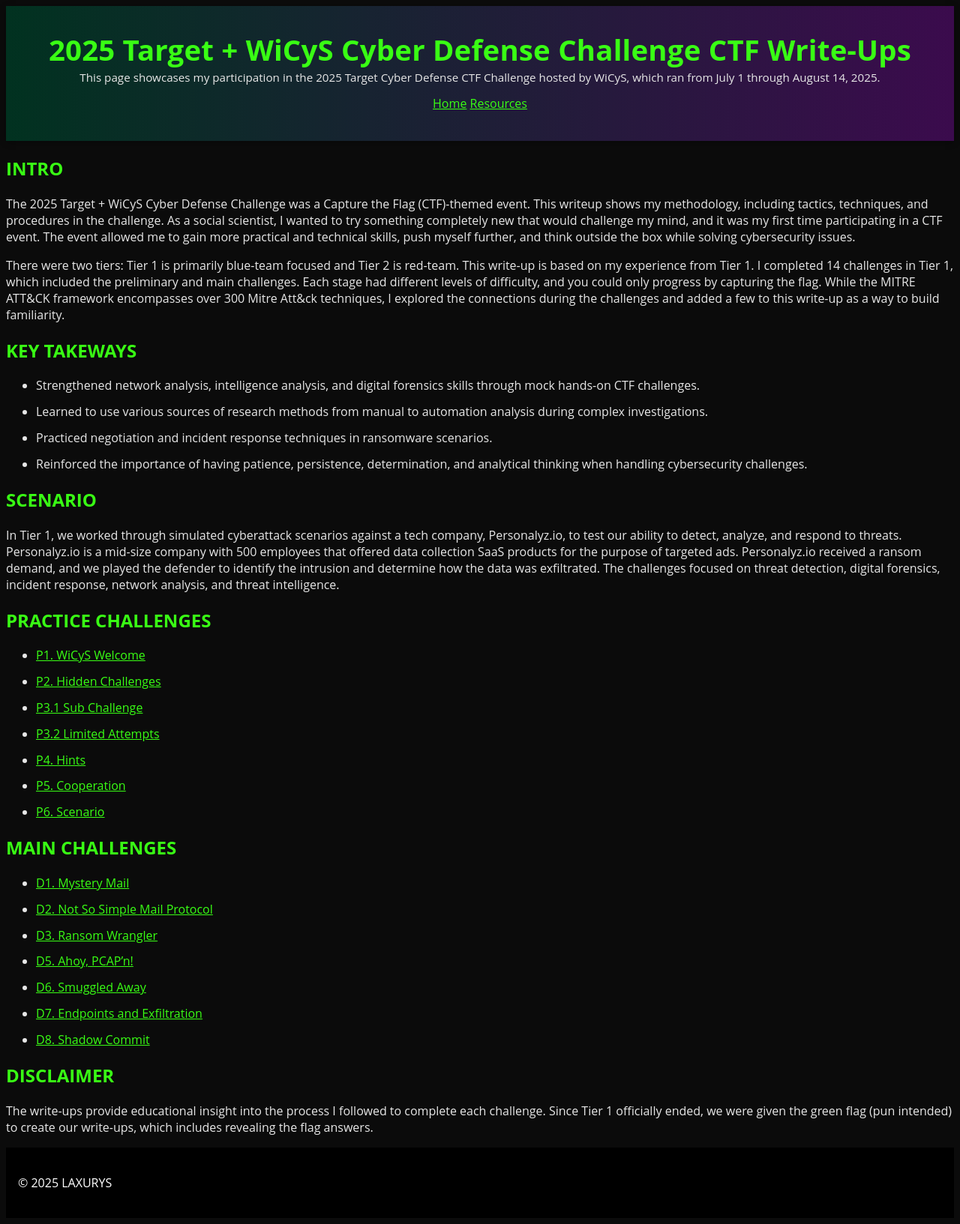
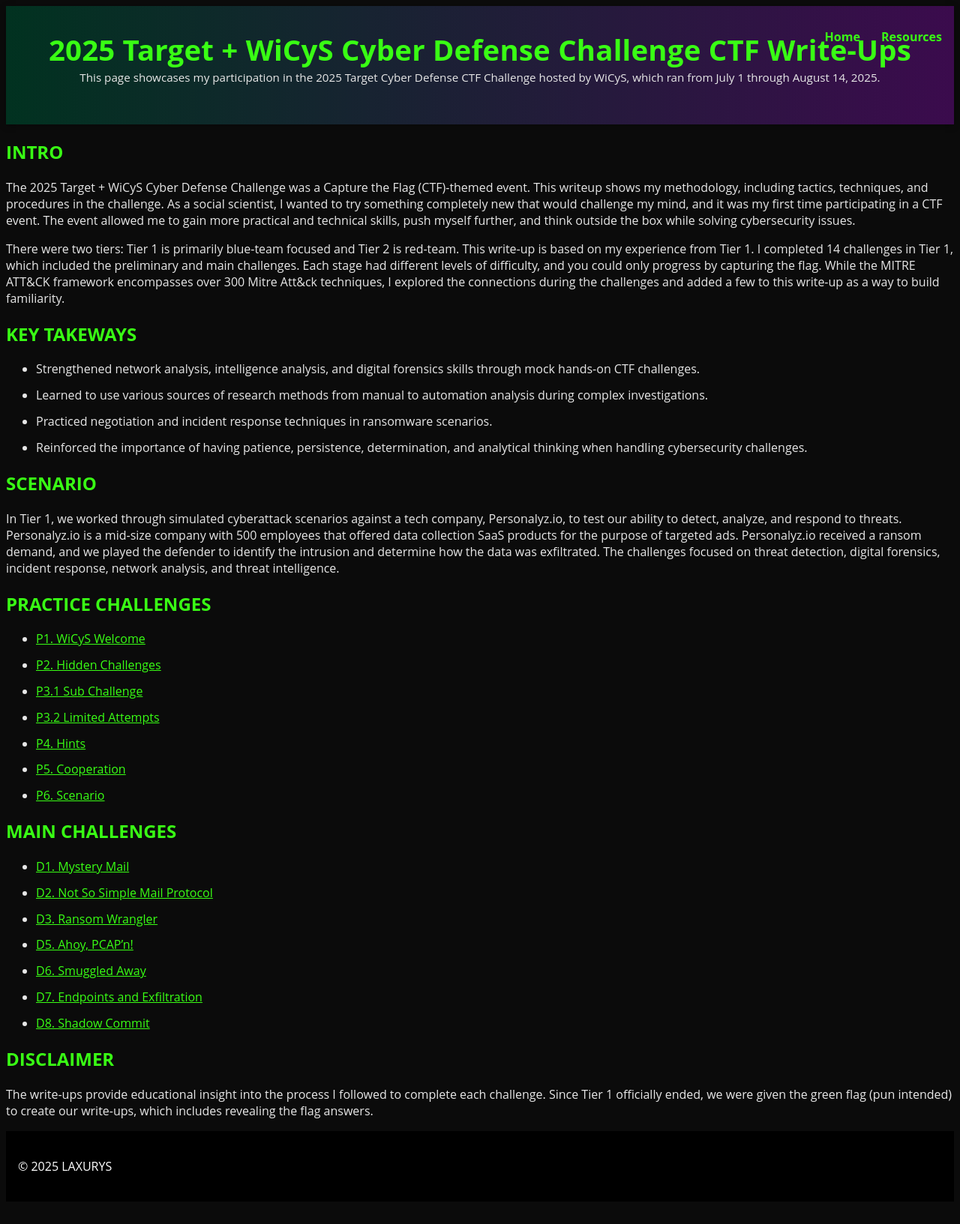
Before and after one commit to glsanclem/2025_wicys_target_ctf, a Jekyll site: the page built from index.md, in a window 1280 px wide. Shown: the whole page at 75% size. Built offline with Jekyll 4.4.1, drawn with Linux system fonts in a browser that asks for light colours; after the commit the page ends 1611 px from its top, so only the background shows below that.

Commit message:
Update style.css

```diff
--- a/assets/css/style.css
+++ b/assets/css/style.css
@@ -117,3 +117,20 @@ challenge-box {
 ul li {
   margin-bottom: 0.8rem;
 }
+
+.site-nav {
+  position: absolute;
+  top: 2.4rem; /* same as header padding */
+  right: 1.5rem;
+}
+
+.site-nav .nav-link {
+  color: #39ff14;
+  font-weight: bold;
+  margin-left: 1.5rem;
+  text-decoration: none;
+}
+
+.site-nav .nav-link:hover {
+  text-decoration: underline;
+}
```
